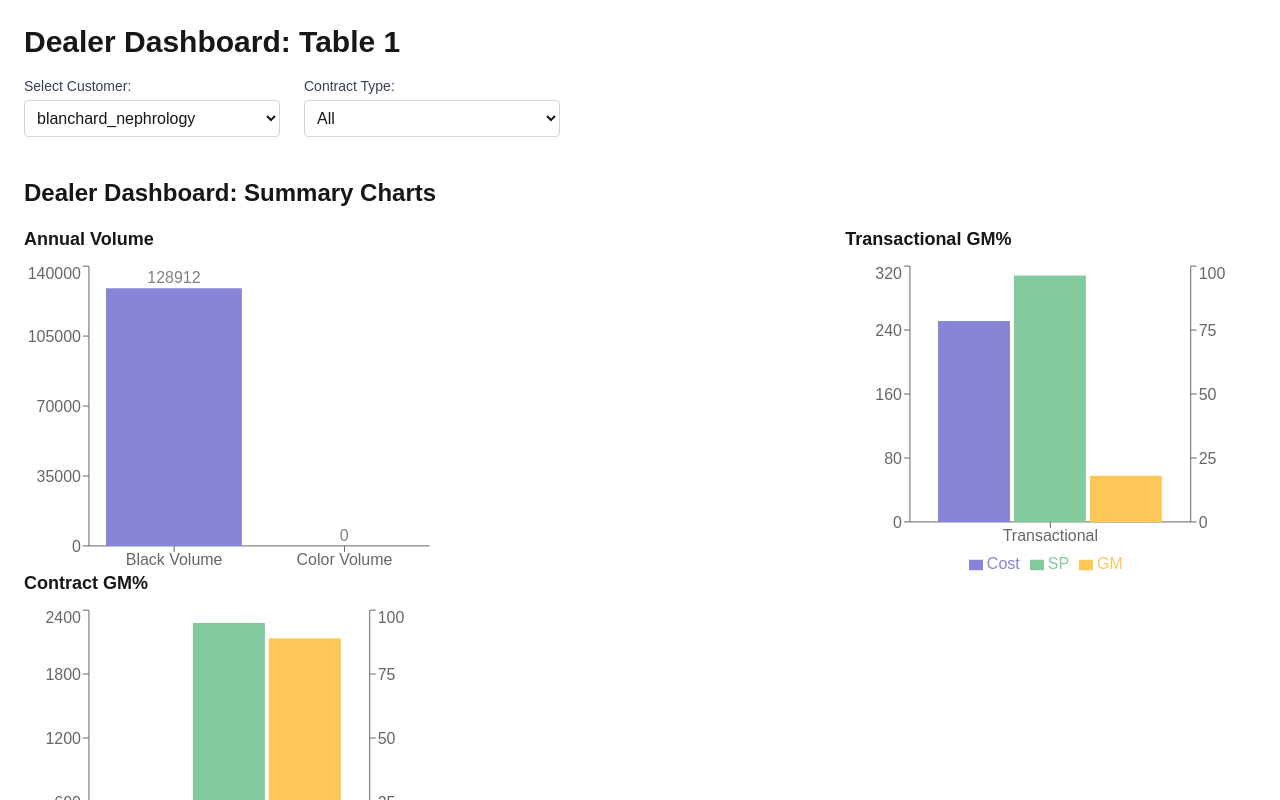
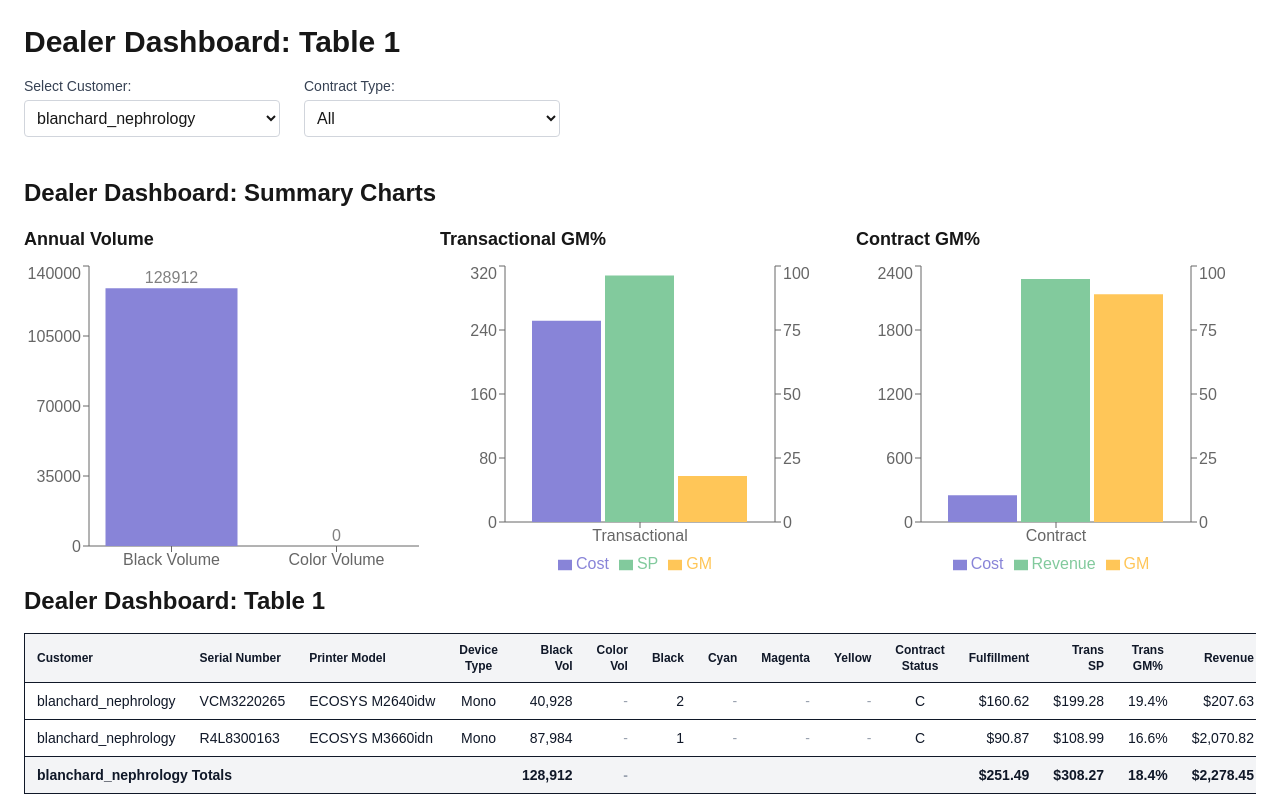
Before and after one commit to ElliottIan397/dealer-dashboard, a Next.js app: page / in a window 1280 px wide. Shown: the top 800 px of the page. Built offline with nearby package versions, Linux system fonts and the light colour scheme.

Commit message:
Deploy Chart Block Rev 2

```diff
--- a/app/ChartBlock.tsx
+++ b/app/ChartBlock.tsx
@@ -56,8 +56,8 @@ export default function ChartBlock({ filtered }: Props) {
   ];
 
   return (
-    <div className="flex flex-wrap gap-6 justify-between w-full">
-      <div className="w-full md:w-1/3 h-80">
+    <div className="flex flex-row flex-wrap gap-4 w-full">
+      <div className="flex-1 min-w-[300px] max-w-[33%] h-80">
         <h3 className="text-lg font-semibold mb-2">Annual Volume</h3>
         <ResponsiveContainer width="100%" height="100%">
           <BarChart data={chart1Data}>
@@ -71,7 +71,7 @@ export default function ChartBlock({ filtered }: Props) {
         </ResponsiveContainer>
       </div>
 
-      <div className="w-full md:w-1/3 h-80">
+      <div className="flex-1 min-w-[300px] max-w-[33%] h-80">
         <h3 className="text-lg font-semibold mb-2">Transactional GM%</h3>
         <ResponsiveContainer width="100%" height="100%">
           <BarChart data={chart2Data}>
@@ -87,7 +87,7 @@ export default function ChartBlock({ filtered }: Props) {
         </ResponsiveContainer>
       </div>
 
-      <div className="w-full md:w-1/3 h-80">
+      <div className="flex-1 min-w-[300px] max-w-[33%] h-80">
         <h3 className="text-lg font-semibold mb-2">Contract GM%</h3>
         <ResponsiveContainer width="100%" height="100%">
           <BarChart data={chart3Data}>
```
